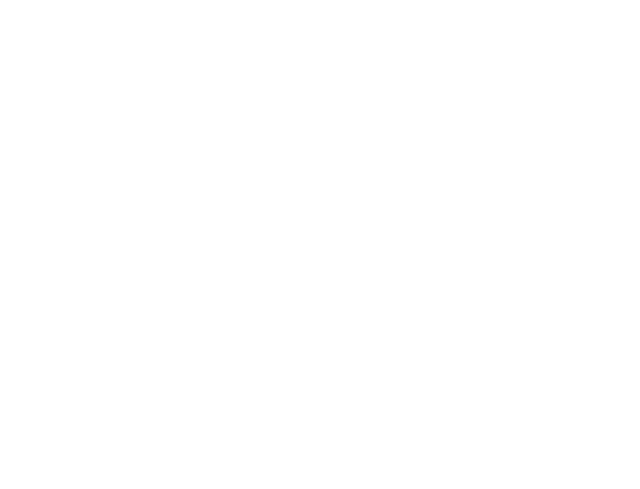
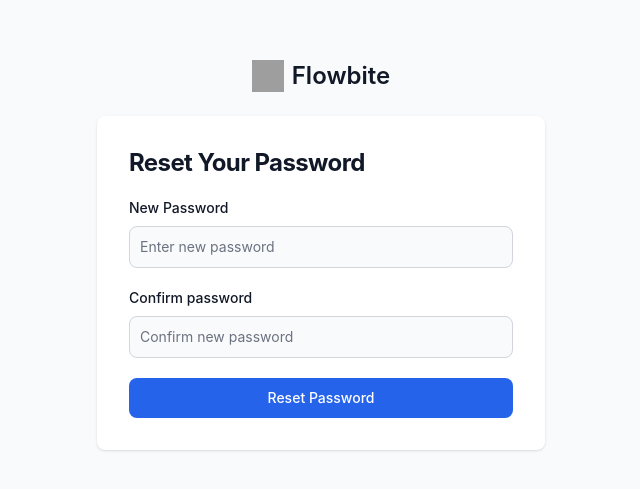
Before and after one commit to hudagamal052/exam-management-system, an Angular app: page /resetPassword in a window 1280 px wide. Before the commit this address led to /. Shown: the part 145-634 px from the top of the page, without its empty margins (319-959 px from the left). Built offline with nearby package versions, Linux system fonts and the light colour scheme; grey boxes are pictures that could not be loaded.

Commit message:
login and register edit and reset password component

```diff
--- a/src/app/app.routes.ts
+++ b/src/app/app.routes.ts
@@ -1,6 +1,7 @@
 import { Routes } from '@angular/router';
 import { LoginComponent } from './pages/login/login.component';
 import { RegisterComponent } from './pages/register/register.component';
+import { ResetPasswordComponent } from './pages/reset-password/reset-password.component';
 
 export const routes: Routes = [
     {
@@ -15,5 +16,9 @@ export const routes: Routes = [
     {
         path: 'register',
         component: RegisterComponent,
+    },
+    {
+        path: 'resetPassword',
+        component: ResetPasswordComponent,
     }
 ];
--- a/src/app/pages/login/login.component.html
+++ b/src/app/pages/login/login.component.html
@@ -1,5 +1,9 @@
 <section class="bg-gray-50 dark:bg-gray-900">
     <div class="flex flex-col items-center justify-center px-6 py-8 mx-auto md:h-screen lg:py-0">
+        <span class="flex items-center mb-6 text-2xl font-semibold text-gray-900 dark:text-white">
+            <img class="w-8 h-8 mr-2" src="https://flowbite.s3.amazonaws.com/blocks/marketing-ui/logo.svg" alt="logo">
+            Flowbite
+        </span>
         <div
             class="w-full bg-white rounded-lg shadow dark:border md:mt-0 sm:max-w-md xl:p-0 dark:bg-gray-800 dark:border-gray-700">
             <div class="p-6 space-y-3 md:space-y-5 sm:p-8">
--- a/src/app/pages/register/register.component.html
+++ b/src/app/pages/register/register.component.html
@@ -1,5 +1,9 @@
 <section class="bg-gray-50 dark:bg-gray-900 py-6">
     <div class="flex flex-col items-center justify-center px-6 py-8 mx-auto lg:py-0">
+        <span class="flex items-center mb-6 text-2xl font-semibold text-gray-900 dark:text-white">
+            <img class="w-8 h-8 mr-2" src="https://flowbite.s3.amazonaws.com/blocks/marketing-ui/logo.svg" alt="logo">
+            Flowbite
+        </span>
         <div
             class="w-full bg-white rounded-lg shadow dark:border md:mt-0 sm:max-w-md xl:p-0 dark:bg-gray-800 dark:border-gray-700">
             <div class="px-6 py-4 space-y-2 md:space-y-4 sm:p-8">
@@ -7,7 +11,6 @@
                     Create an account
                 </h1>
                 <form class="space-y-4 md:space-y-6" [formGroup]="registerForm" (ngSubmit)="register()">
-                    <!-- Name Field -->
                     <div>
                         <label for="name" class="block mb-2 text-sm font-medium text-gray-900 dark:text-white">Your
                             name</label>
@@ -22,7 +25,6 @@
                         }
                         }
                     </div>
-                    <!-- Email Field -->
                     <div>
                         <label for="email" class="block mb-2 text-sm font-medium text-gray-900 dark:text-white">Your
                             email</label>
@@ -37,7 +39,6 @@
                         }
                         }
                     </div>
-                    <!-- Password Field -->
                     <div>
                         <label for="password"
                             class="block mb-2 text-sm font-medium text-gray-900 dark:text-white">Password</label>
@@ -52,7 +53,6 @@
                         }
                         }
                     </div>
-                    <!-- Confirm Password Field -->
                     <div>
                         <label for="confirm-password"
                             class="block mb-2 text-sm font-medium text-gray-900 dark:text-white">Confirm
--- /dev/null
+++ b/src/app/pages/reset-password/reset-password.component.html
@@ -0,0 +1,54 @@
+<section class="bg-gray-50 dark:bg-gray-900">
+    <div class="flex flex-col items-center justify-center px-6 py-8 mx-auto md:h-screen lg:py-0">
+        <span class="flex items-center mb-6 text-2xl font-semibold text-gray-900 dark:text-white">
+            <img class="w-8 h-8 mr-2" src="https://flowbite.s3.amazonaws.com/blocks/marketing-ui/logo.svg" alt="logo">
+            Flowbite
+        </span>
+        <div
+            class="w-full p-6 bg-white rounded-lg shadow dark:border md:mt-0 sm:max-w-md dark:bg-gray-800 dark:border-gray-700 sm:p-8">
+            <h2 class="mb-1 text-xl font-bold leading-tight tracking-tight text-gray-900 md:text-2xl dark:text-white">
+                Reset Your Password
+            </h2>
+            <form class="mt-4 space-y-4 lg:mt-5 md:space-y-5" [formGroup]="resetPasswordForm"
+                (ngSubmit)="resetPassword()">
+                <div>
+                    <label for="password" class="block mb-2 text-sm font-medium text-gray-900 dark:text-white">New
+                        Password</label>
+                    <input type="password" name="password" id="password" formControlName="password"
+                        placeholder="Enter new password"
+                        class="bg-gray-50 border border-gray-300 text-gray-900 text-sm rounded-lg focus:ring-primary-600 focus:border-primary-600 block w-full p-2.5 dark:bg-gray-700 dark:border-gray-600 dark:placeholder-gray-400 dark:text-white dark:focus:ring-blue-500 dark:focus:border-blue-500"
+                        required>
+                    @if (getPassword.touched && getPassword.invalid) {
+                    @if (getPassword.hasError('required')) {
+                    <div class="text-red-500">New Password is required</div>
+                    } @else if (getPassword.hasError('minlength')) {
+                    <div class="text-red-500">New Password must be at least 6 characters</div>
+                    }
+                    }
+                </div>
+                <div>
+                    <label for="confirm-password"
+                        class="block mb-2 text-sm font-medium text-gray-900 dark:text-white">Confirm password</label>
+                    <input type="password" name="confirm-password" id="confirm-password"
+                        formControlName="confirmPassword" placeholder="Confirm new password"
+                        class="bg-gray-50 border border-gray-300 text-gray-900 text-sm rounded-lg focus:ring-primary-600 focus:border-primary-600 block w-full p-2.5 dark:bg-gray-700 dark:border-gray-600 dark:placeholder-gray-400 dark:text-white dark:focus:ring-blue-500 dark:focus:border-blue-500"
+                        required>
+                    @if (confirmPassword.touched && confirmPassword.invalid) {
+                    @if (confirmPassword.hasError('required')) {
+                    <div class="text-red-500">Confirm Password is required</div>
+                    } @else if (confirmPassword.hasError('minlength')) {
+                    <div class="text-red-500">Confirm Password must be at least 6 characters</div>
+                    }
+                    }
+                    @if (resetPasswordForm.hasError('mismatch') && confirmPassword.touched) {
+                    <div class="text-red-500">Passwords do not match</div>
+                    }
+                </div>
+                <button type="submit" [disabled]="resetPasswordForm.invalid || isSubmitting"
+                    class="w-full text-white bg-primary-600 hover:bg-primary-700 focus:ring-4 focus:outline-none focus:ring-primary-300 font-medium rounded-lg text-sm px-5 py-2.5 text-center dark:bg-primary-600 dark:hover:bg-primary-700 dark:focus:ring-primary-800">
+                    {{ isSubmitting ? 'Resetting...' : 'Reset Password' }}
+                </button>
+            </form>
+        </div>
+    </div>
+</section>
--- /dev/null
+++ b/src/app/pages/reset-password/reset-password.component.ts
@@ -0,0 +1,50 @@
+import { Component } from '@angular/core';
+import { FormControl, FormGroup, ReactiveFormsModule, ValidatorFn, Validators, AbstractControl } from '@angular/forms';
+import { CommonModule } from '@angular/common';
+import { Router } from '@angular/router';
+
+@Component({
+  selector: 'app-reset-password',
+  imports: [ReactiveFormsModule, CommonModule],
+  templateUrl: './reset-password.component.html',
+  styleUrl: './reset-password.component.css'
+})
+export class ResetPasswordComponent {
+  isSubmitting = false;
+
+  constructor(private router: Router) { }
+
+  resetPasswordForm = new FormGroup({
+    password: new FormControl('', [Validators.required, Validators.minLength(6)]),
+    confirmPassword: new FormControl('', [Validators.required, Validators.minLength(6)])
+  }, { validators: this.passwordMatchValidator() });
+
+  passwordMatchValidator(): ValidatorFn {
+    return (control: AbstractControl): { [key: string]: any } | null => {
+      const password = control.get('password')?.value;
+      const confirmPassword = control.get('confirmPassword')?.value;
+      return password === confirmPassword ? null : { mismatch: true };
+    };
+  }
+  get getPassword() {
+    return this.resetPasswordForm.get('password')!;
+  }
+
+  get confirmPassword() {
+    return this.resetPasswordForm.get('confirmPassword')!;
+  }
+
+  resetPassword() {
+    if (this.resetPasswordForm.valid) {
+      this.isSubmitting = true;
+      setTimeout(() => {
+        console.log('Password reset data:', {
+          password: this.resetPasswordForm.value.password
+        });
+        alert('Password reset successful! Redirecting to login...');
+        this.router.navigate(['/login']);
+        this.isSubmitting = false;
+      }, 1000);
+    }
+  }
+}
```
Also changed, not shown: src/app/pages/reset-password/reset-password.component.css (added).
